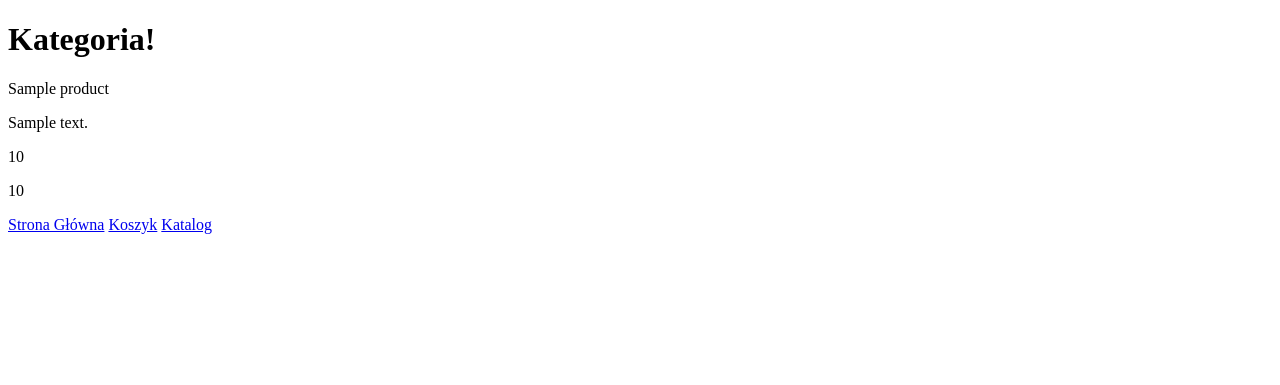
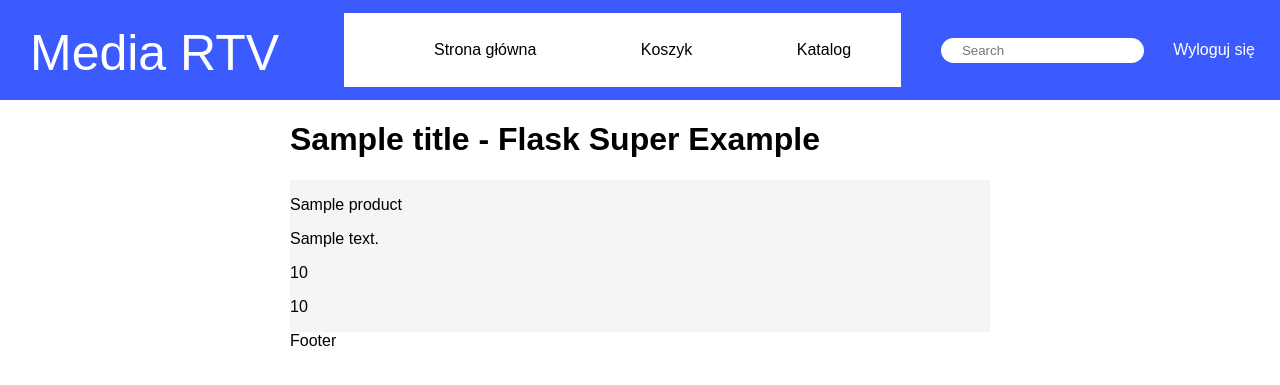
Before and after one commit to IgorWalkowiak/PO_projekt, a Flask app: template templates/browse_category.html in a window 1280 px wide. Shown: the top 385 px of the page. Run offline with Flask 2, Linux system fonts and the light colour scheme; the template is opened without the code that fills it: most values are stand-ins (such as "Sample title", 1, 10 or a date in 2020).

Commit message:
Add styles to seperate file, refactor views

```diff
--- a/app.py
+++ b/app.py
@@ -28,4 +28,4 @@ def category(category_id):
     return render_template('browse_category.html', products=prod_in_category)
 
 if __name__ == '__main__':
-    app.run(host='0.0.0.0', port=8080)
+    app.run(host='127.0.0.1', port=8080)
--- /dev/null
+++ b/static/assets/styles.css
@@ -0,0 +1,89 @@
+* {
+  box-sizing: border-box;
+}
+
+body {
+  background: #ffffff;
+  font-family: Arial, Helvetica, sans-serif;
+  margin: 0;
+}
+
+.container {
+  max-width: 700px;
+  margin: auto;
+  min-height: 1vh;
+  display: flex;
+  flex-direction: column;
+  justify-content: center;
+}
+
+h2 {color: red;}
+
+.cart {
+  background: #f5f5f5;
+}
+
+.navbar {
+  background: #3c5bff;
+  display: flex;
+  flex-direction: row;
+  justify-content: space-between;
+  width: 100%;
+  height: 100px;
+  align-items: center;
+  margin: 0;
+}
+
+.nav-link {
+  text-decoration: none;
+  color: white;
+  padding: 14px 25px;
+  text-align: center;
+  text-decoration: none;
+  display: inline-block;
+}
+
+.navbar-item {
+  display: inline;
+}
+
+.navbar-nav {
+  background: #ffffff;
+}
+
+.navbar-nav a:link, .navbar-nav a:visited {
+  color: black;
+}
+
+.navbar-header {
+  padding-left: 5px;
+  padding-top: 5px;
+  font-size: 50px;
+}
+
+a:link, a:visited {
+  color: white;
+  padding: 14px 25px;
+  text-align: center;
+  text-decoration: none;
+  display: inline-block;
+}
+
+.active {
+  font-weight: bold;
+}
+
+.search {
+  border-radius: 15px;
+  padding: 5px;
+  padding-left: 21px;
+  border: 0;
+}
+
+.category {
+  background: #f5f5f5;
+}
+
+.category a:link, .category a:visited {
+  color: black;
+}
--- a/templates/browse_category.html
+++ b/templates/browse_category.html
@@ -1,12 +1,13 @@
-<!DOCTYPE html>
-<html>
-  <head>
-    <meta charset="utf-8">
-    <title>Recipes!</title>
-    <link rel="stylesheet" type= "text/css" href="{{ url_for('static',filename='assets/style.css') }}">
-  </head>
-  <body>
-  <h1> Kategoria! </h1>
+{% extends "layout.html" %}
+{% block title %}{{title}}{% endblock %}
+{% block head %}
+  {{ super() }}
+{% endblock %}
+{% block page %}{{title}}{% endblock %}
+{% block heading %}
+  {{ super() }}
+{% endblock %}
+{% block content %}
   {% for product in products %}
     <div class="category">
       <p class = 'title'> {{product.name}} </p>
@@ -15,10 +16,4 @@
       <p class = 'amount'> {{product.amount}} </p>
     </div>
   {% endfor %}
-  <nav>
-      <a href="/">Strona Główna</a>
-      <a href="/cart">Koszyk</a>
-      <a href="/catalog">Katalog</a>
-  </nav>
-  </body>
-</html>
+{% endblock %}
--- a/templates/layout.html
+++ b/templates/layout.html
@@ -6,97 +6,7 @@
       <title>{% block title %}{% endblock %} - Media RTV</title>
     {% endblock %}
     <meta name="viewport" content="width=device-width, initial-scale=1.0">
-    <style type="text/css">
-      * {
-        box-sizing: border-box;
-      }
-
-      body {
-        background: #ffffff;
-        font-family: Arial, Helvetica, sans-serif;
-        margin: 0;
-      }
-
-      .container {
-        max-width: 700px;
-        margin: auto;
-        min-height: 1vh;
-        display: flex;
-        flex-direction: column;
-        justify-content: center;
-      }
-
-      h2 {color: red;}
-
-      .cart {
-        background: #f5f5f5;
-      }
-
-      .navbar {
-        background: #3c5bff;
-        display: flex;
-        flex-direction: row;
-        justify-content: space-between;
-        width: 100%;
-        height: 100px;
-        align-items: center;
-        margin: 0;
-      }
-
-      .nav-link {
-        text-decoration: none;
-        color: white;
-        padding: 14px 25px;
-        text-align: center;
-        text-decoration: none;
-        display: inline-block;
-      }
-
-      .navbar-item {
-        display: inline;
-      }
-
-      .navbar-nav {
-        background: #ffffff;
-      }
-
-      .navbar-nav a:link, .navbar-nav a:visited {
-        color: black;
-      }
-
-      .navbar-header {
-        padding-left: 5px;
-        padding-top: 5px;
-        font-size: 50px;
-      }
-
-      a:link, a:visited {
-        color: white;
-        padding: 14px 25px;
-        text-align: center;
-        text-decoration: none;
-        display: inline-block;
-      }
-
-      .active {
-        font-weight: bold;
-      }
-
-      .search {
-        border-radius: 15px;
-        padding: 5px;
-        padding-left: 21px;
-        border: 0;
-      }
-
-      .category {
-        background: #f5f5f5;
-      }
-
-      .category a:link, .category a:visited {
-        color: black;
-      }
-    </style>
+    <link rel="stylesheet" href="{{ url_for('static', filename='assets/styles.css') }}" />
   </head>
   <body>
     <nav class="navbar">
```
Also changed, not shown: static/assets/style.css (deleted, +0 -69 lines). Lines whose indentation alone changed are shown as unchanged.
